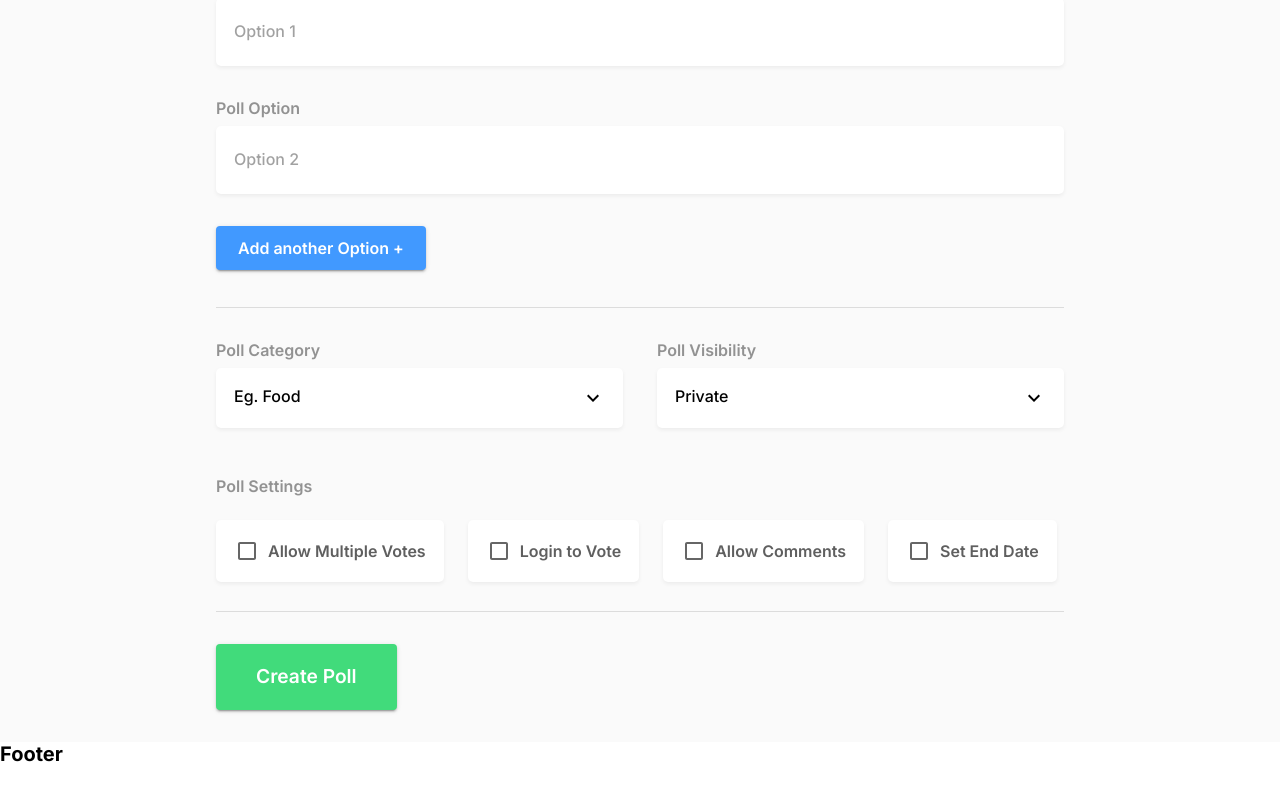
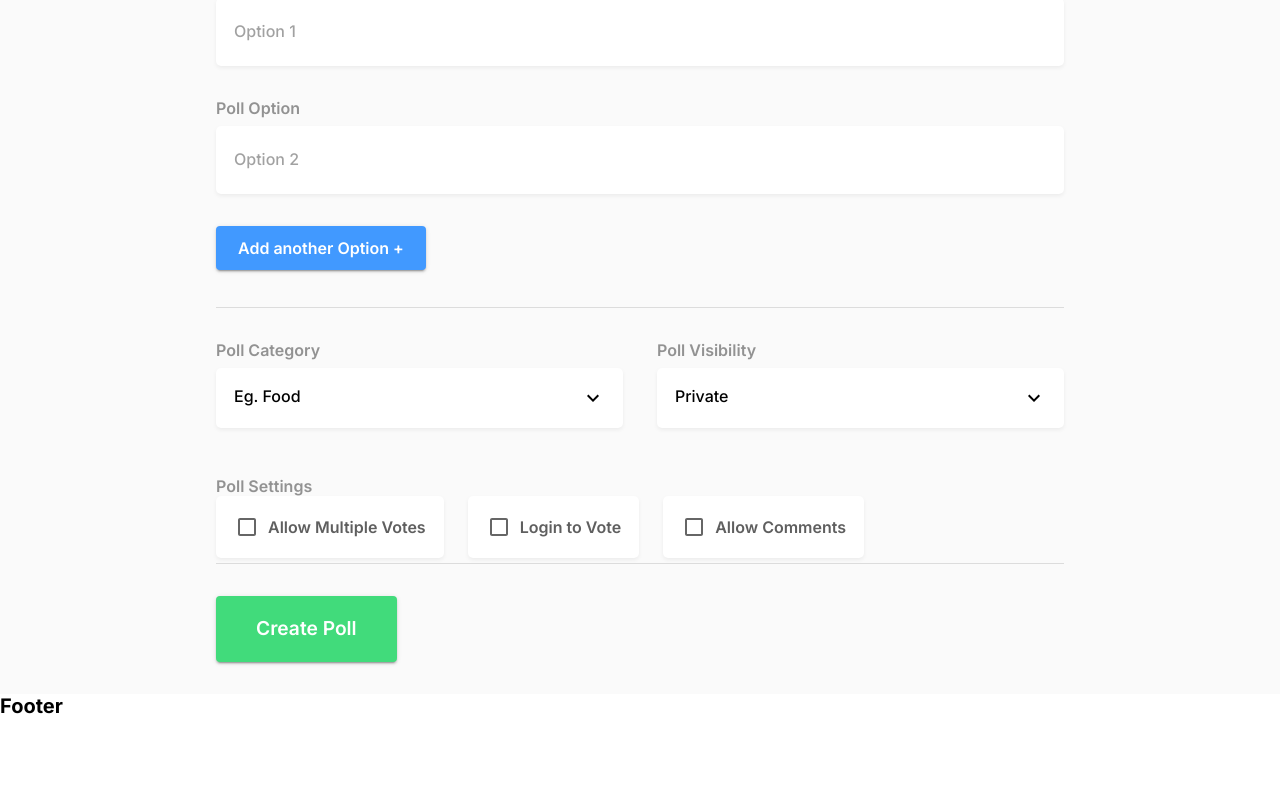
Before and after one commit to LitoleNINJA/Poll-It, a Next.js app in the folder client/: page /create in a window 1280 px wide. Shown: the part 535-1335 px from the top of the page. Built offline with nearby package versions, Linux system fonts and the light colour scheme.

Commit message:
modified qr code for charing

```diff
--- a/client/src/components/ShareQR.js
+++ b/client/src/components/ShareQR.js
@@ -5,7 +5,7 @@ import CloseIcon from '@mui/icons-material/Close';
 import Image from "next/image";
 import LargeQR from "./LargeQR";
 
-export default function ShareQR() {
+export default function ShareQR({ setQrModal }) {
 
     const [qr, setQr] = useState(null);
     const [large, setLarge] = useState(false);
@@ -73,7 +73,7 @@ export default function ShareQR() {
                         }
                     }}>Show Larger Preview</Button>
 
-                    <CloseIcon sx={{
+                    <CloseIcon onClick={() => setQrModal(false)} sx={{
                         position: 'absolute',
                         top: '1rem',
                         right: '1rem',
--- a/client/src/pages/create.js
+++ b/client/src/pages/create.js
@@ -38,7 +38,6 @@ export default function create() {
     const [multipleVotes, setMultipleVotes] = useState(false);
     const [loginVote, setLoginVote] = useState(false);
     const [comments, setComments] = useState(false);
-    const [endDate, setEndDate] = useState(null);
 
     const handleSubmit = async () => {
 
@@ -52,19 +51,16 @@ export default function create() {
         if(comments) {
             settings.push('Allow comments');
         }
-        if(endDate) {
-            settings.push('End date');
-        }
 
         const { data } = await axios.post('/api/polls', {
             question: question,
             category: tag,
             visibility: visibility,
             settings: settings,
-            user_id: user ? user.user_id : null,
+            username: user ? user.username : null,
             voters: [],
         });
-        const res = await axios.post('/api/option', {
+        await axios.post('/api/option', {
             options: options,
             pollId: data.id
         });
@@ -404,29 +400,6 @@ export default function create() {
                                     fontWeight: '600',
                                 }}>Allow Comments</Typography>
                             </Box>
-
-                            <Box onClick={() => setEndDate(!endDate)}
-                                sx={{
-                                    backgroundColor: '#ffffff',
-                                    p: '0.5rem',
-                                    pr: '1rem',
-                                    m: '1.5rem 0 1.5rem',
-                                    border: '2px solid transparent',
-                                    boxShadow: endDate ? '0 6px 10px 0 rgba(65,153,255,0.15)' : '0 2px 4px 0 rgba(0,0,0,0.06)',
-                                    borderRadius: '5px',
-                                    display: 'flex',
-                                    alignItems: 'center',
-                                    flexDirection: 'row',
-                                    ':hover': {
-                                        cursor: 'pointer',
-                                    }
-                                }}>
-                                <Checkbox onChange={() => setEndDate(!endDate)} checked={endDate} />
-                                <Typography variant='body1' sx={{
-                                    color: endDate ? '#009aff' : '#5f5f5f',
-                                    fontWeight: '600',
-                                }}>Set End Date</Typography>
-                            </Box>
                         </Box>
                     </Box>
 
--- a/client/src/pages/index.js
+++ b/client/src/pages/index.js
@@ -10,7 +10,8 @@ import { useRouter } from "next/router";
 export async function getServerSideProps() {
   const res = await axios.get("/api/polls");
   const polls = res.data;
-  return { props: { polls } };
+  const public_polls = polls.filter(poll => poll.visibility === "public");
+  return { props: { public_polls } };
 };
 
 export default function Home(props) {
@@ -18,7 +19,7 @@ export default function Home(props) {
   const router = useRouter();
   const [showMenu, setShowMenu] = useState(false);
   const [filter, setFilter] = useState("Recent");
-  const [polls, setPolls] = useState(props.polls);
+  const [polls, setPolls] = useState(props.public_polls);
   const menuRef = useRef(null);
 
   useEffect(() => {
```
Also changed, not shown: client/src/components/LargeQR.js (+28 -7 lines), client/src/pages/login.js (+11 -4 lines), 2 other files (tests, documents, lock files or other folders).
